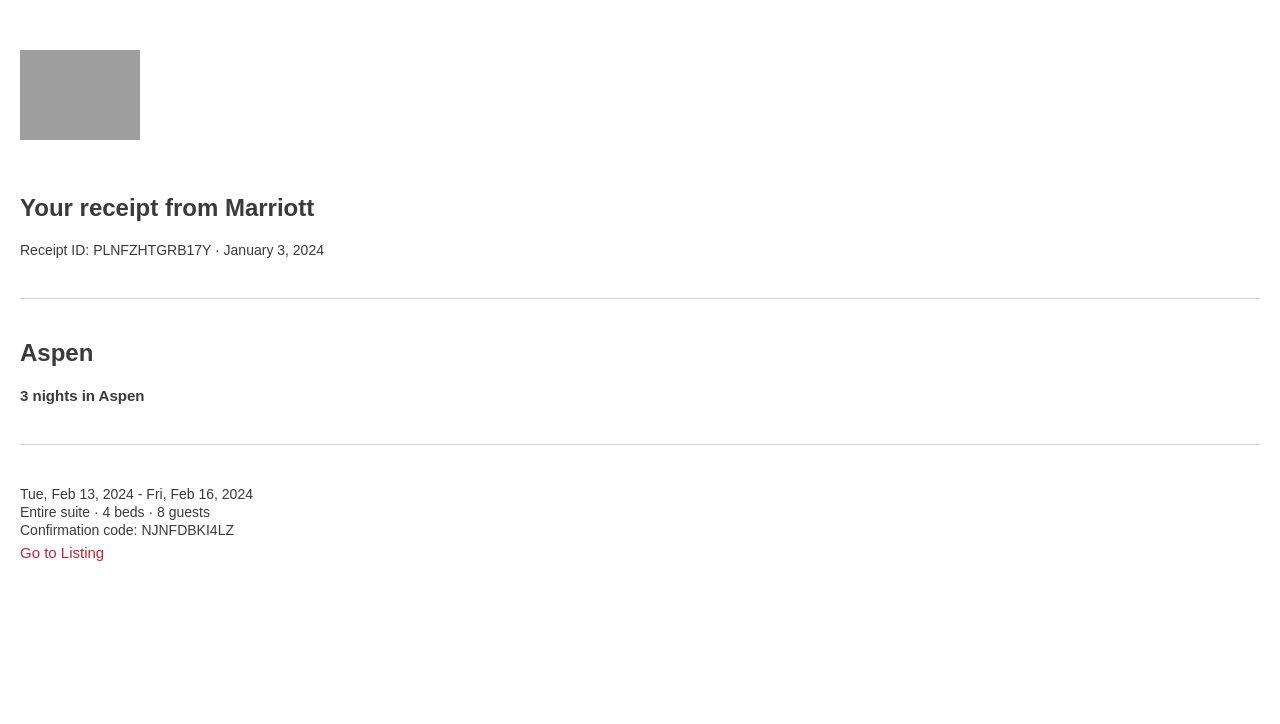
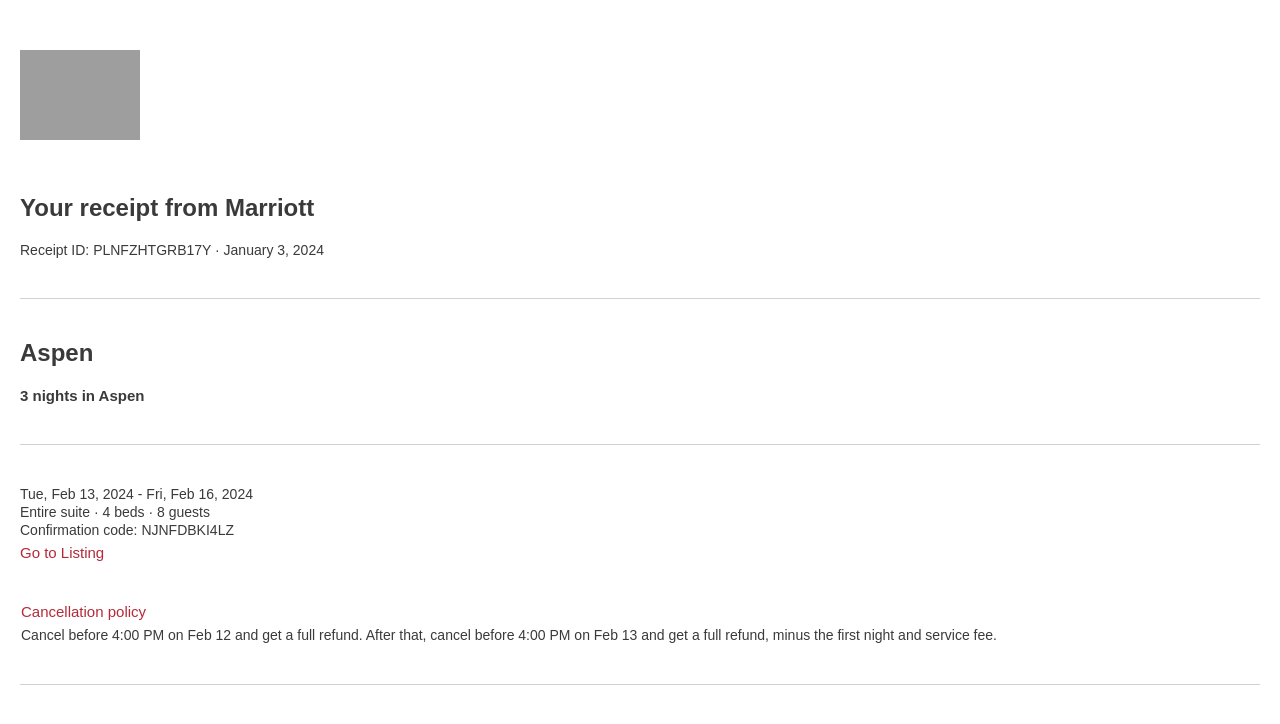
Before and after one commit to Tiesha93/marriott-email, a plain HTML site: page index.html in a window 1280 px wide. Drawn offline with Linux system fonts and the light colour scheme; grey boxes are pictures that could not be loaded.

Commit message:
Added link.

```diff
--- a/index.html
+++ b/index.html
@@ -107,6 +107,23 @@
                                                     Listing</a>
                                             </td>
                                         </tr>
+                                         <tr>
+                                            <td style="padding-bottom: 40px;  border-bottom: 1px solid #d1d1d1;">
+                                                <a rel="noopener" target="_blank"
+                                                    href="https://help.marriott.com/s/article/Article-22171"
+                                                    style="text-decoration:none;color:#b42a39;font-size: 15px;">Cancellation
+                                                    policy</a>
+                                                <p style="Margin:0;font-size:14px;line-height:18px;padding-top: 5px;">
+                                                    Cancel before 4:00
+                                                    PM on Feb 12 and get a full refund.
+                                                    After that, cancel before 4:00
+                                                    PM on Feb 13 and get a full refund, minus the first night and service
+                                                    fee.</p>
+                                            </td>
+                                        </tr>
+                                    </table>
+                                </td>
+                            </tr>
 
         </div>
     </body>
```
